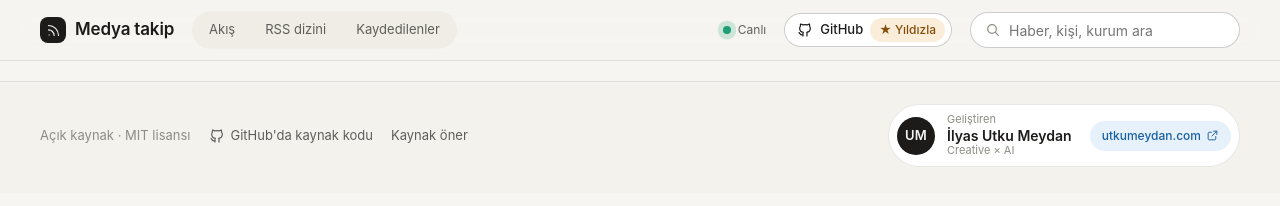
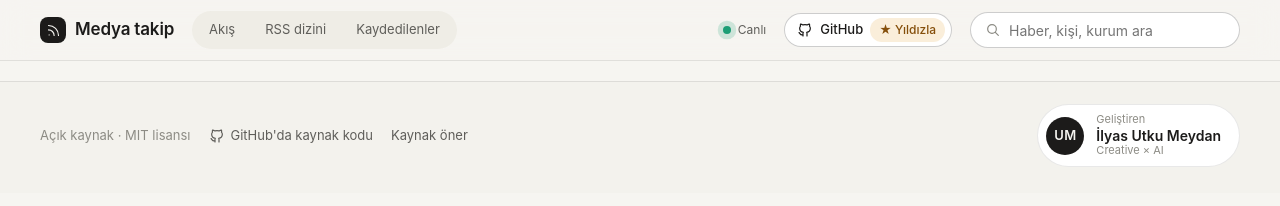
Before and after one commit to utkumeydan/Medya-Takip-Merkezi-RSS, a plain HTML site: page web/index.html in a window 1280 px wide. Drawn offline with Linux system fonts and the light colour scheme; files that its build step writes are made by us from their sources; no server answers; files whose address does not match are found by name.

Commit message:
Altbilgiden kişisel site bağlantısını kaldır

```diff
--- a/web/index.html
+++ b/web/index.html
@@ -104,11 +104,10 @@
       <a href="https://github.com/utkumeydan/Medya-Takip-Merkezi-RSS" target="_blank" rel="noopener"><span data-ik="github"></span> GitHub'da kaynak kodu</a>
       <a href="https://github.com/utkumeydan/Medya-Takip-Merkezi-RSS/blob/main/sources/kaynaklar.yaml" target="_blank" rel="noopener">Kaynak öner</a>
     </div>
-    <a class="imza" href="https://utkumeydan.com" target="_blank" rel="noopener">
+    <div class="imza">
       <span class="imza-harf">UM</span>
       <span class="imza-metin"><small>Geliştiren</small><b>İlyas Utku Meydan</b><small>Creative × AI</small></span>
-      <span class="imza-git">utkumeydan.com <span data-ik="dis"></span></span>
-    </a>
+    </div>
   </div>
 </footer>
 
--- a/web/stil.css
+++ b/web/stil.css
@@ -65,14 +65,11 @@ mark { background: var(--isaret); color: inherit; border-radius: 3px; padding: 0
 .dip-sol { display: flex; align-items: center; gap: 8px 18px; flex-wrap: wrap; font-size: 13px; color: var(--metin-3); }
 .dip-sol a { color: var(--metin-2); display: inline-flex; align-items: center; gap: 6px; }
 .dip-sol a:hover { color: var(--metin); }
-.imza { display: flex; align-items: center; gap: 12px; padding: 8px 8px 8px 8px; border-radius: 999px; border: .5px solid var(--cizgi); background: var(--yuzey); color: var(--metin); transition: transform .3s var(--yumusak), box-shadow .3s; }
-.imza:hover { transform: translateY(-2px); box-shadow: var(--golge); }
+.imza { display: flex; align-items: center; gap: 12px; padding: 8px 18px 8px 8px; border-radius: 999px; border: .5px solid var(--cizgi); background: var(--yuzey); color: var(--metin); transition: transform .3s var(--yumusak), box-shadow .3s; }
 .imza-harf { width: 38px; height: 38px; border-radius: 50%; background: var(--metin); color: var(--zemin); display: grid; place-items: center; font-weight: 600; font-size: 13px; letter-spacing: .02em; flex: none; }
 .imza-metin { display: flex; flex-direction: column; line-height: 1.25; }
 .imza-metin small { font-size: 11px; color: var(--metin-3); }
 .imza-metin b { font-size: 14px; font-weight: 600; }
-.imza-git { display: inline-flex; align-items: center; gap: 5px; font-size: 12px; font-weight: 500; color: var(--vurgu); background: var(--vurgu-zemin); padding: 6px 12px; border-radius: 999px; margin-left: 6px; }
-.imza-git .ik { width: 13px; height: 13px; }
 
 /* ---------- ortak denetimler ---------- */
 main { padding-top: 4px; padding-bottom: 120px; }
@@ -303,6 +300,4 @@ input:focus, select:focus, button:focus-visible { outline: 2px solid var(--vurgu
   .filtreler select { flex: 1 1 140px; min-width: 0; width: 0; }
   .filtreler .bosluk { display: none; }
   .kart-dugmeler { opacity: 1; transform: none; }
-  .imza { width: 100%; border-radius: var(--rk); }
-  .imza-git { margin-left: auto; }
 }
```
